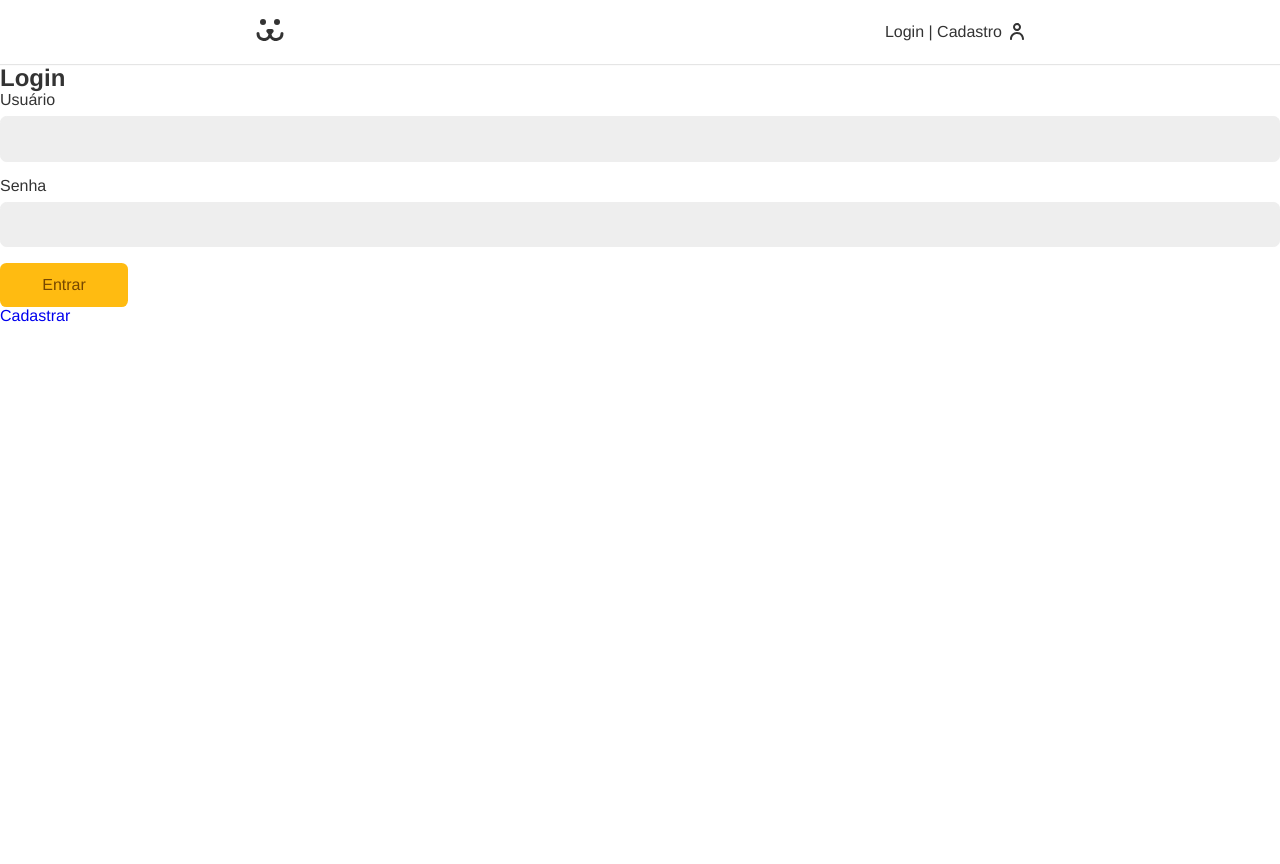
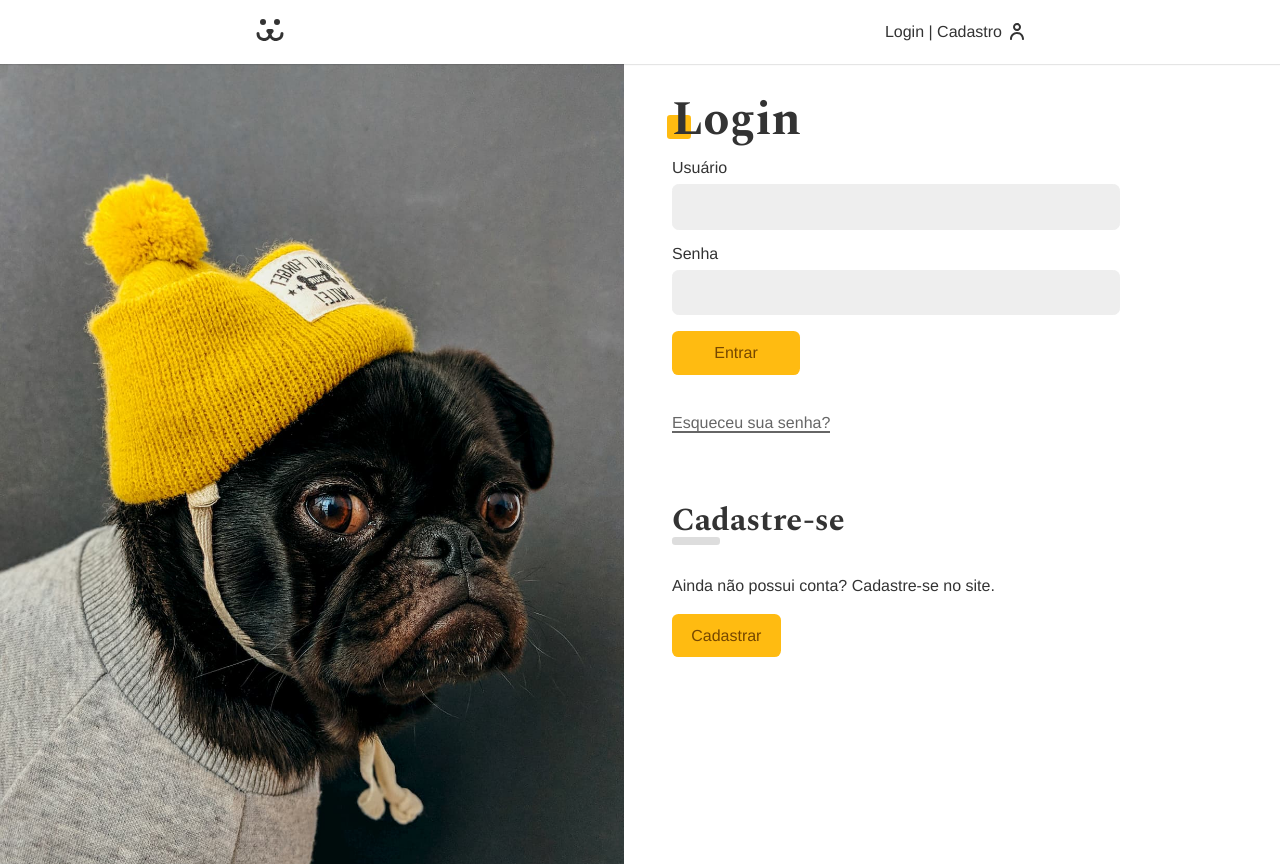
Before and after one commit to heyralfs/react-dogs-social-nw, a React (Create React App) app: page /login in a window 1280 px wide. Before the commit the page ends 800 px from the top, so only its background shows below. Built offline with nearby package versions, Linux system fonts and the light colour scheme.

Commit message:
login from css

```diff
--- a/src/App.css
+++ b/src/App.css
@@ -1,3 +1,5 @@
+@import url("https://fonts.googleapis.com/css2?family=Spectral:wght@700&display=swap");
+
 * {
   box-sizing: border-box;
   margin: 0;
@@ -6,7 +8,7 @@
 
 body {
   --type-first: Helvetica, Arial, sans-serif;
-  --type-second: "Spectral", Georgia;
+  --type-second: "Spectral", georgia;
   font-family: var(--type-first);
   color: #333;
   padding-top: 4rem;
@@ -36,6 +38,7 @@ button {
 
 a {
   text-decoration: none;
+  color: #333;
 }
 
 .container {
@@ -43,3 +46,38 @@ a {
   padding: 0 1rem;
   margin: 0 auto;
 }
+
+.title {
+  font-family: var(--type-second);
+  line-height: 1;
+  font-size: 3rem;
+  margin: 1rem 0;
+  position: relative;
+  z-index: 1;
+}
+
+.title::after {
+  content: "";
+  display: block;
+  width: 1.5rem;
+  height: 1.5rem;
+  background-color: #fb1;
+  position: absolute;
+  bottom: 5px;
+  left: -5px;
+  border-radius: 0.2rem;
+  z-index: -1;
+}
+
+.animeLeft {
+  opacity: 0;
+  transform: translateX(-20px);
+  animation: animeLeft 300ms forwards;
+}
+
+@keyframes animeLeft {
+  to {
+    opacity: 1;
+    transform: initial;
+  }
+}
--- /dev/null
+++ b/src/components/Helper/Error/index.js
@@ -0,0 +1,9 @@
+import React from "react";
+
+const Error = ({ error }) => {
+  if (!error) return null;
+
+  return <p style={{ color: "#f31", margin: "1rem 0" }}>{error}</p>;
+};
+
+export default Error;
--- a/src/components/Login/LoginForm/index.js
+++ b/src/components/Login/LoginForm/index.js
@@ -1,10 +1,12 @@
-import React, { useContext, useEffect, useState } from "react";
+import React, { useContext } from "react";
 import { Link } from "react-router-dom";
-import { TOKEN_POST, USER_GET } from "../../../api";
 import useForm from "../../../hooks/useForm";
 import Button from "../../Forms/Button";
 import Input from "../../Forms/Input";
 import { UserContext } from "../../../contexts/UserContext";
+import Error from "../../Helper/Error";
+import styles from "./style.module.css";
+import stylesBtn from "../../Forms/Button/style.module.css";
 
 export default function LoginForm() {
   const username = useForm();
@@ -21,9 +23,9 @@ export default function LoginForm() {
   }
 
   return (
-    <section>
-      <h1>Login</h1>
-      <form onSubmit={handleLogin}>
+    <section className="animeLeft">
+      <h1 className="title">Login</h1>
+      <form onSubmit={handleLogin} className={styles.form}>
         <Input label="Usuário" type="text" name="username" {...username} />
 
         <Input label="Senha" type="password" name="password" {...password} />
@@ -33,9 +35,18 @@ export default function LoginForm() {
         ) : (
           <Button>Entrar</Button>
         )}
-        {error && <p>{error}</p>}
+        <Error error={error} />
       </form>
-      <Link to="/login/criar">Cadastrar</Link>
+      <Link className={styles.lost} to="/login/perdeu">
+        Esqueceu sua senha?
+      </Link>
+      <div className={styles.cadastro}>
+        <h2 className={styles.subtitle}>Cadastre-se</h2>
+        <p>Ainda não possui conta? Cadastre-se no site.</p>
+        <Link className={stylesBtn.button} to="/login/criar">
+          Cadastrar
+        </Link>
+      </div>
     </section>
   );
 }
--- a/src/components/Login/LoginForm/style.module.css
+++ b/src/components/Login/LoginForm/style.module.css
@@ -0,0 +1,42 @@
+.form {
+  margin-bottom: 2rem;
+}
+
+.lost {
+  display: inline-block;
+  color: #666;
+  padding: 0.5rem 0;
+  line-height: 1;
+}
+
+.lost::after {
+  content: "";
+  height: 2px;
+  width: 100%;
+  background: currentColor;
+  display: block;
+}
+
+.cadastro {
+  margin-top: 4rem;
+}
+
+.cadastro p {
+  margin-top: 2rem;
+  margin-bottom: 2rem;
+}
+
+.subtitle {
+  font-family: var(--type-second);
+  line-height: 1;
+  font-size: 2rem;
+}
+
+.subtitle::after {
+  content: "";
+  display: block;
+  background: #ddd;
+  height: 0.5rem;
+  width: 3rem;
+  border-radius: 0.2rem;
+}
--- a/src/pages/Login/index.js
+++ b/src/pages/Login/index.js
@@ -5,6 +5,7 @@ import LoginCreate from "../../components/Login/LoginCreate";
 import LoginPasswordLost from "../../components/Login/LoginPasswordLost";
 import LoginPasswordReset from "../../components/Login/LoginPasswordReset";
 import { UserContext } from "../../contexts/UserContext";
+import styles from "./style.module.css";
 
 const Login = () => {
   const { isLogged } = useContext(UserContext);
@@ -12,7 +13,8 @@ const Login = () => {
   if (isLogged) return <Navigate to="/conta" />;
 
   return (
-    <div>
+    <section className={styles.login}>
+      <div className={styles.forms}>
         <Routes>
           <Route path="/" element={<LoginForm />} />
           <Route path="criar" element={<LoginCreate />} />
@@ -20,6 +22,7 @@ const Login = () => {
           <Route path="resetar" element={<LoginPasswordReset />} />
         </Routes>
       </div>
+    </section>
   );
 };
 
--- /dev/null
+++ b/src/pages/Login/style.module.css
@@ -0,0 +1,30 @@
+.login {
+  display: grid;
+  grid-template-columns: 1fr 1fr;
+  min-height: 100vh;
+  gap: 2rem;
+}
+
+.login::before {
+  content: "";
+  display: block;
+  background: url("../../assets/login.jpg") no-repeat center center;
+  background-size: cover;
+}
+
+.forms {
+  max-width: 30rem;
+  padding: 1rem;
+}
+
+@media (max-width: 40rem) {
+  .login {
+    grid-template-columns: 1fr;
+  }
+  .login::before {
+    display: none;
+  }
+  .forms {
+    max-width: 100%;
+  }
+}
```
Lines whose indentation alone changed are shown as unchanged.
